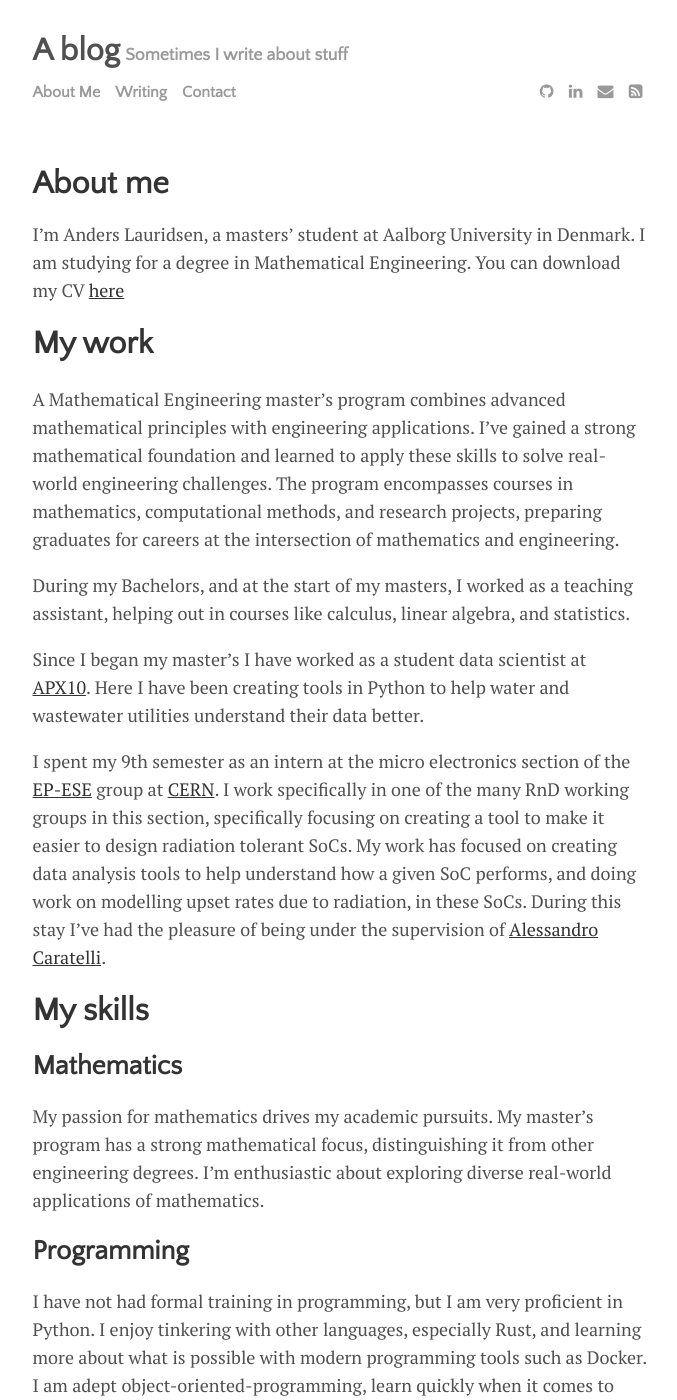
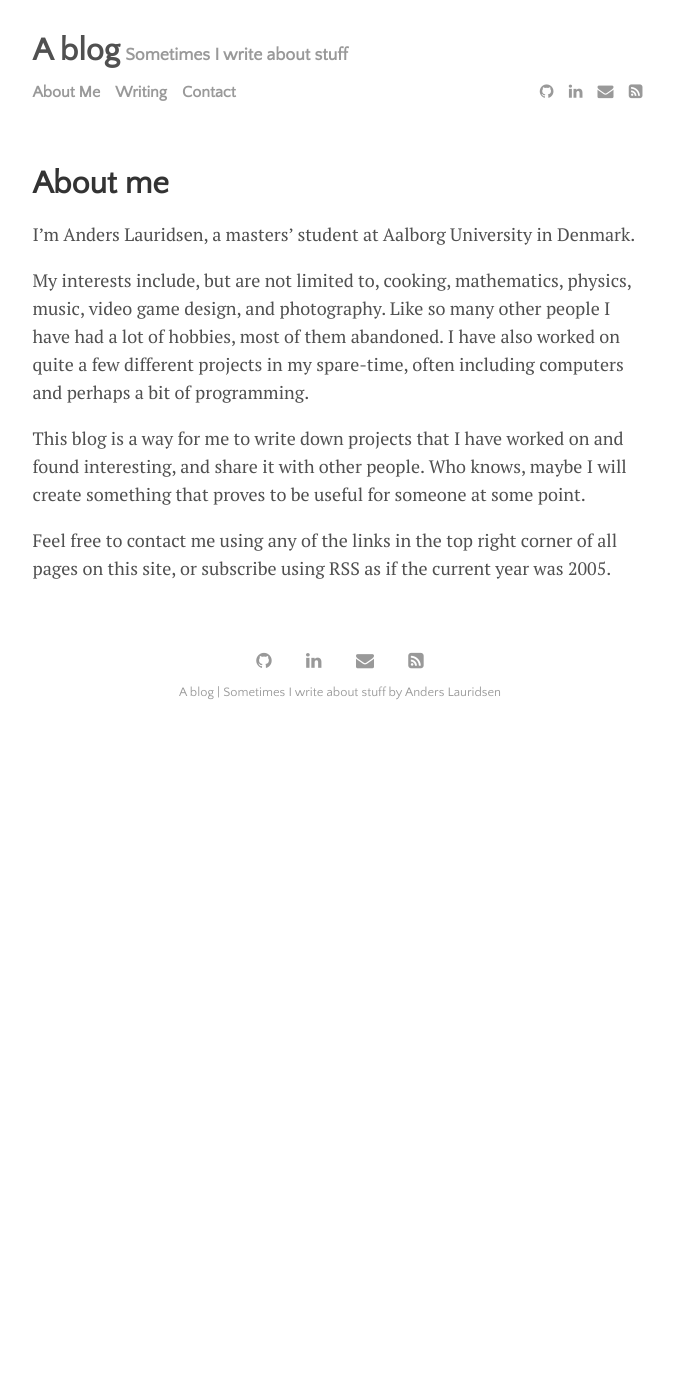
Before and after one commit to ahll19/ahll19.github.io, a Jekyll site: the page built from docs/menu/about.md, in a window 1280 px wide and 1400 px high. Shown: the whole window, without its empty margins (300-977 px from the left). Built offline with Jekyll 4.4.1, drawn with Linux system fonts in a browser that asks for light colours; some of the changed text lies outside the part shown.

Commit message:
Updated about me

```diff
--- a/docs/menu/about.md
+++ b/docs/menu/about.md
@@ -4,34 +4,10 @@ title: About me
 permalink: /about
 ---
 
-I'm Anders Lauridsen, a masters' student at Aalborg University in Denmark. I am studying for a degree in Mathematical Engineering. You can download my CV [here](/404.html)
+I'm Anders Lauridsen, a masters' student at Aalborg University in Denmark.
 
-# My work
+My interests include, but are not limited to, cooking, mathematics, physics, music, video game design, and photography. Like so many other people I have had a lot of hobbies, most of them abandoned. I have also worked on quite a few different projects in my spare-time, often including computers and perhaps a bit of programming.
 
-A Mathematical Engineering master's program combines advanced mathematical principles with engineering applications. I've gained a strong mathematical foundation and learned to apply these skills to solve real-world engineering challenges. The program encompasses courses in mathematics, computational methods, and research projects, preparing graduates for careers at the intersection of mathematics and engineering.
+This blog is a way for me to write down projects that I have worked on and found interesting, and share it with other people. Who knows, maybe I will create something that proves to be useful for someone at some point.
 
-During my Bachelors, and at the start of my masters, I worked as a teaching assistant, helping out in courses like calculus, linear algebra, and statistics.
-
-Since I began my master's I have worked as a student data scientist at [APX10](https://apx10.com/). Here I have been creating tools in Python to help water and wastewater utilities understand their data better.
-
-I spent my 9th semester as an intern at the micro electronics section of the [EP-ESE](https://ep-ese.web.cern.ch/) group at [CERN](https://home.cern/). I work specifically in one of the many RnD working groups in this section, specifically focusing on creating a tool to make it easier to design radiation tolerant SoCs. My work has focused on creating data analysis tools to help understand how a given SoC performs, and doing work on modelling upset rates due to radiation, in these SoCs. During this stay I've had the pleasure of being under the supervision of [Alessandro Caratelli](https://www.linkedin.com/in/caratelli/).
-
-# My skills
-
-## Mathematics
-My passion for mathematics drives my academic pursuits. My master's program has a strong mathematical focus, distinguishing it from other engineering degrees. I'm enthusiastic about exploring diverse real-world applications of mathematics.
-
-## Programming
-I have not had formal training in programming, but I am very proficient in Python. I enjoy tinkering with other languages, especially Rust, and learning more about what is possible with modern programming tools such as Docker. I am adept object-oriented-programming, learn quickly when it comes to technical subjects.
-
-## Linux
-I have used Linux on my laptop, and switched between it and Windows on my desktop, for many years now. I enjoy tinkering and customizing my environment, so Linux ended up being a perfect fit.
-
-# My interests
-I have had many hobbies and done many sports throughout the years. Some of my main interests are
-- Cooking
-- Photography
-- Dungeons and Dragons
-- Messing around with spare computers to do home-automation or set up other servers.
-
-I enjoy learning about new things, everything from mathematics, physics, music theory, linguistics, and whatever else short documentaries pop up on my YouTube-feed. I am not afraid of diving in to new technical topics which are new to me, and I don't get much enjoyment work that is too easy.
+Feel free to contact me using any of the links in the top right corner of all pages on this site, or subscribe using RSS as if the current year was 2005.
```
